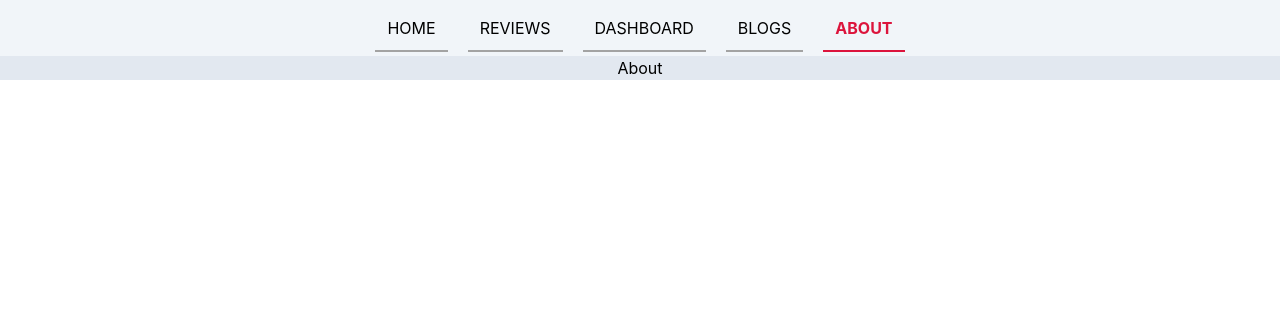
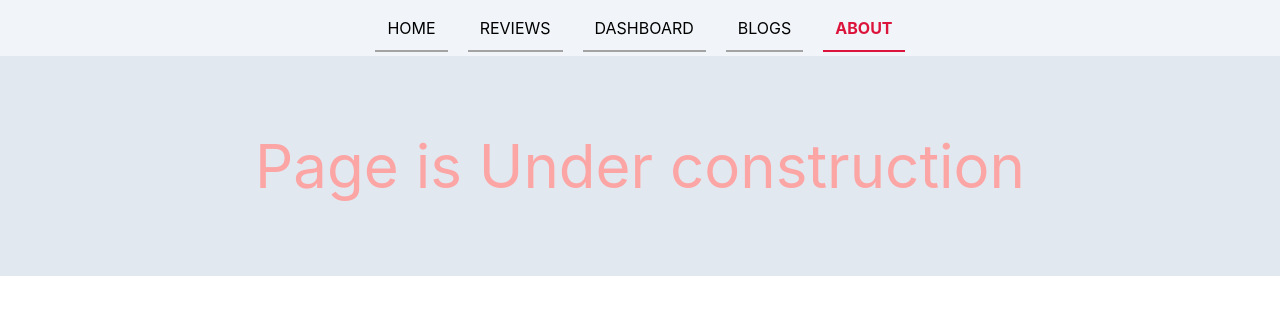
Before and after one commit to checkiamsiam/RRR-movie-review-site-react-router, a React (Create React App) app: page /about in a window 1280 px wide. Shown: the top 314 px of the page. Built offline with nearby package versions, Linux system fonts and the light colour scheme.

Commit message:
about page

```diff
--- a/src/components/About/About.js
+++ b/src/components/About/About.js
@@ -3,7 +3,7 @@ import React from 'react';
 const About = () => {
   return (
     <div>
-      <h1>About</h1>
+      <h1 className='md:text-6xl text-4xl p-20 text-red-300'>Page is Under construction</h1>
     </div>
   );
 };
```
